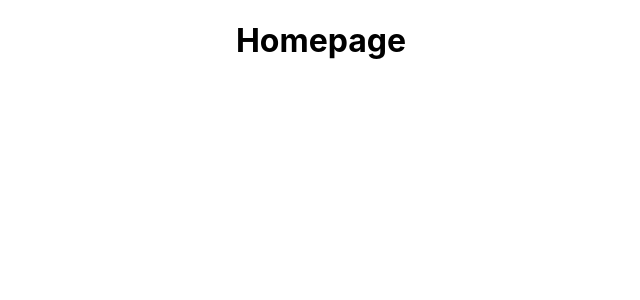
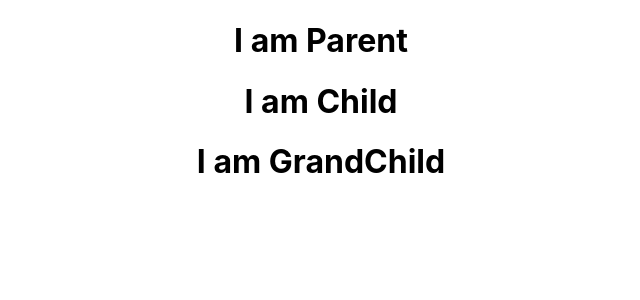
Before and after one commit to Uuttssaavv/reactjs_workshop, a React (Create React App) app: page / in a window 1280 px wide. Shown: the top 300 px of the page, without its empty margins (319-959 px from the left). Built offline with nearby package versions, Linux system fonts and the light colour scheme.

Commit message:
imported parent to root

```diff
--- a/src/App.js
+++ b/src/App.js
@@ -1,22 +1,14 @@
 import "./App.css";
-import Home from "./components/home";
-import Error404 from "./components/404";
-import Page1 from "./components/page1";
-import { BrowserRouter, Route, Routes } from "react-router-dom";
+// import Home from "./components/home";
+// import Error404 from "./components/404";
+// import Page1 from "./components/page1";
+// import { BrowserRouter, Route, Routes } from "react-router-dom";
+import Parent from "./components/parent";
 
 function App() {
   return (
     <div className="App">
-      <BrowserRouter>
-        <Routes>
-          <Route path="/" element={<Home />} />
-          <Route path="/home" element={<Home />} />
-          <Route path="/page1" element={<Page1 />} />
-          <Route path="*" element={<Error404 />} />
-          <Route />
-          <Route />
-        </Routes>
-      </BrowserRouter>
+      <Parent />
     </div>
   );
 }
```
